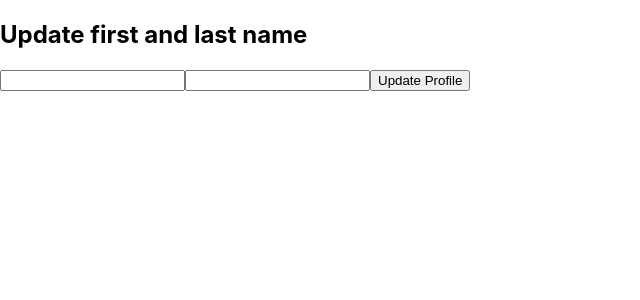
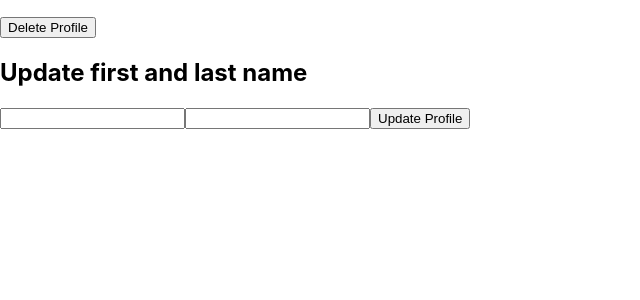
Before and after one commit to gokay-abay/React-AWS-RDS, a React (Create React App) app: page /profile/1 in a window 1280 px wide. Shown: the top 300 px of the page, without its empty margins (0-640 px from the left). Built offline with nearby package versions, Linux system fonts and the light colour scheme; no server answers.

Commit message:
#5 add deleteOne method

```diff
--- a/src/component/ProfileDetail.jsx
+++ b/src/component/ProfileDetail.jsx
@@ -1,6 +1,6 @@
 import React, { useEffect, useState } from "react"
 import { useParams } from "react-router-dom"
-import { getOne, updateOne } from "../network"
+import { getOne, updateOne, deleteOne } from "../network"
 
 const ProfileDetail = () => {
   const { id } = useParams()
@@ -30,11 +30,16 @@ const ProfileDetail = () => {
     setProfile(res[0])
   }
 
+  const handleClick = async () => {
+    await deleteOne(id)
+  }
+
   return (
     <div>
       <p>
         {profile.fname} {profile.lname}
       </p>
+      <button onClick={handleClick}>Delete Profile</button>
       <h2>Update first and last name</h2>
       <form onSubmit={submit}>
         <input
```
